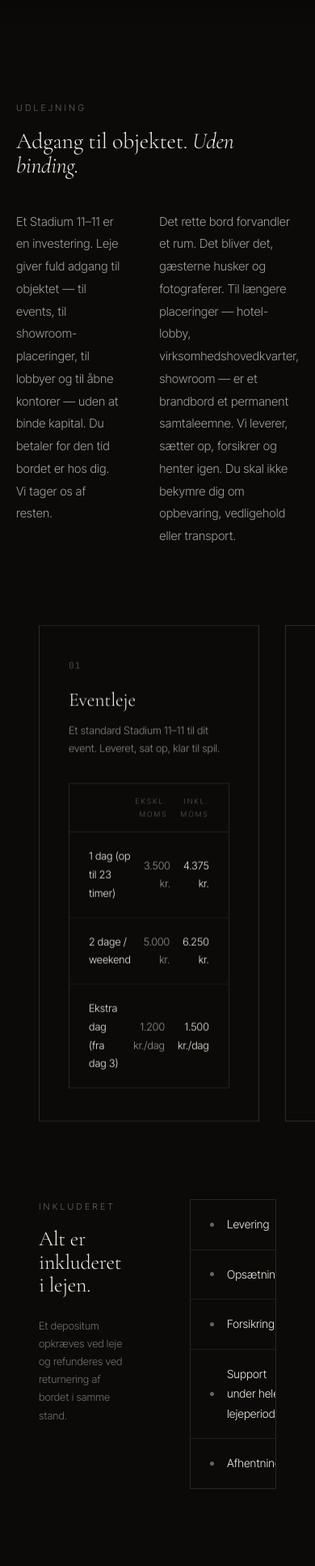
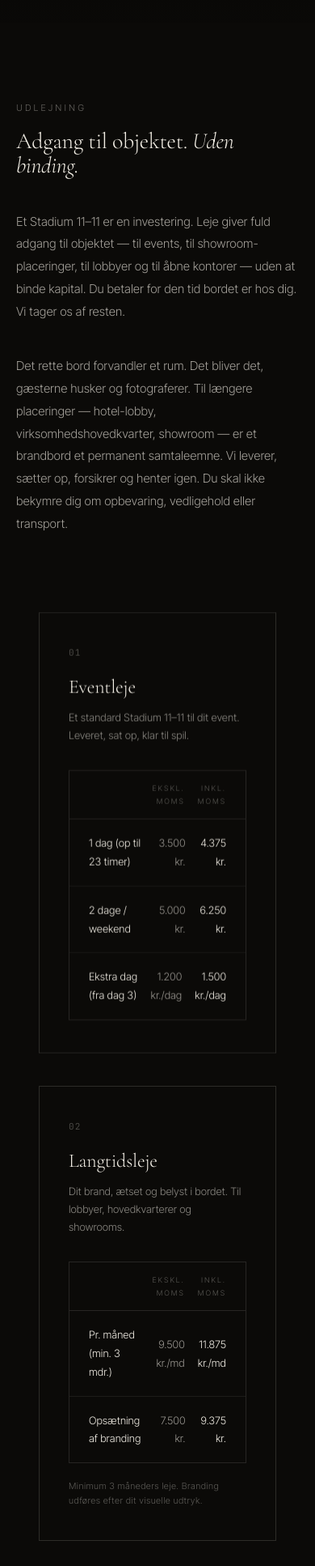
Before and after one commit to WoodooStadium/woodoo-stadium, a Next.js app: page /da/udlejning in a window 390 px wide. Shown: the part 896-2830 px from the top of the page at 81% size. Built offline with nearby package versions, Linux system fonts and the light colour scheme.

Commit message:
fix blog title overflow and Udlejning mobile layout + form

```diff
--- a/src/app/blog/[slug]/page.tsx
+++ b/src/app/blog/[slug]/page.tsx
@@ -75,7 +75,7 @@ export default async function BlogPostPage({ params }: BlogPageProps) {
       <section className="section section--alt section--no-top">
         <div className="fade-up" style={{ maxWidth: "72ch", margin: "0 auto" }}>
           <span className="kicker">Atelier Journal</span>
-          <h1 className="h1">{post.title}</h1>
+          <h1 className="h1 post-title">{post.title}</h1>
           <p className="caption">{formatDate(post.published_at)} · {post.author ?? "Woodoo"} · {(post.tags || []).join(", ")}</p>
         </div>
       </section>
--- a/src/app/da/blog/[slug]/page.tsx
+++ b/src/app/da/blog/[slug]/page.tsx
@@ -54,7 +54,7 @@ export default async function DaBlogPostPage({ params }: BlogPageProps) {
       <section className="section section--alt section--no-top">
         <div className="fade-up" style={{ maxWidth: "72ch", margin: "0 auto" }}>
           <span className="kicker">Atelier Journal</span>
-          <h1 className="h1">{post.title}</h1>
+          <h1 className="h1 post-title">{post.title}</h1>
           <p className="caption">{formatDate(post.published_at)} · {post.author ?? "Woodoo"} · {(post.tags || []).join(", ")}</p>
         </div>
       </section>
--- a/src/app/da/udlejning/page.tsx
+++ b/src/app/da/udlejning/page.tsx
@@ -247,13 +247,7 @@ export default function UdlejningPage() {
           >
             Adgang til objektet. <em>Uden binding.</em>
           </h2>
-          <div
-            style={{
-              display: "grid",
-              gridTemplateColumns: "1fr 1fr",
-              gap: "48px",
-            }}
-          >
+          <div className="two-col">
             <p
               style={{
                 fontFamily: "Inter Tight, sans-serif",
@@ -283,13 +277,7 @@ export default function UdlejningPage() {
       {/* ── To lejeformer ──────────────────────────────────────── */}
       <section style={{ background: "#0B0A08", padding: "0 48px 96px" }}>
         <div style={{ maxWidth: "1000px", margin: "0 auto" }}>
-          <div
-            style={{
-              display: "grid",
-              gridTemplateColumns: "1fr 1fr",
-              gap: "32px",
-            }}
-          >
+          <div className="two-col">
             {/* Kort A — Eventleje */}
             <div
               className="fade-up"
@@ -420,14 +408,7 @@ export default function UdlejningPage() {
       {/* ── Inkluderet i lejen ─────────────────────────────────── */}
       <section style={{ background: "#0B0A08", padding: "0 48px 96px" }}>
         <div style={{ maxWidth: "1000px", margin: "0 auto" }}>
-          <div
-            style={{
-              display: "grid",
-              gridTemplateColumns: "1fr 1fr",
-              gap: "80px",
-              alignItems: "start",
-            }}
-          >
+          <div className="two-col two-col--start">
             <div>
               <span style={kicker}>Inkluderet</span>
               <h2
@@ -667,16 +648,7 @@ export default function UdlejningPage() {
         style={{ background: "#E6E3DA", padding: "96px 48px" }}
         id="kontakt"
       >
-        <div
-          style={{
-            maxWidth: "1000px",
-            margin: "0 auto",
-            display: "grid",
-            gridTemplateColumns: "1fr 1fr",
-            gap: "96px",
-            alignItems: "start",
-          }}
-        >
+        <div className="two-col two-col--start" style={{ maxWidth: "1000px" }}>
           <div>
             <span style={kickerLight}>Kontakt</span>
             <h2
--- a/src/app/globals.css
+++ b/src/app/globals.css
@@ -1322,6 +1322,13 @@ h1, h2, h3, h4 {
     gap: 0;
   }
 
+  /* Blog post titles: prevent long titles from overflowing */
+  .post-title {
+    font-size: clamp(28px, 8vw, 44px) !important;
+    word-break: break-word;
+    hyphens: auto;
+  }
+
   /* Reduce cell padding on mobile */
   .ruled-grid > .cell {
     padding: 36px 24px 44px;
```
